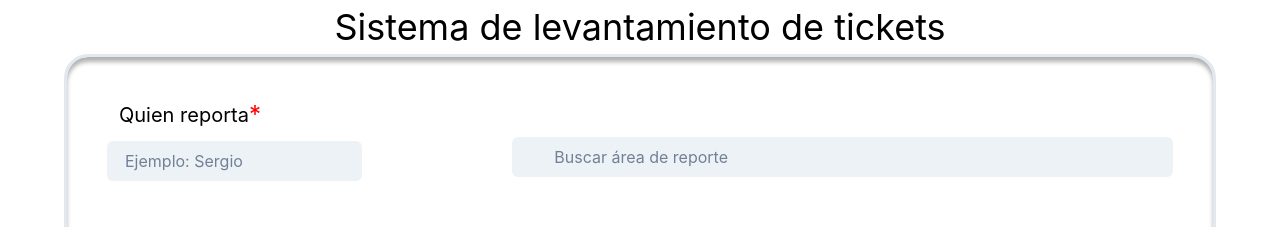
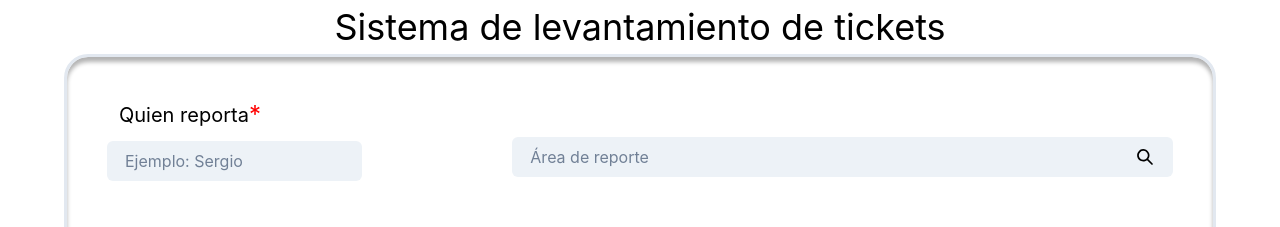
Before and after one commit to Kicho-Fops/Front-Hospital-del-Nino-morelense, a React (Vite) app: page / in a window 1280 px wide. Shown: the top 227 px of the page. Built offline with nearby package versions, Linux system fonts and the light colour scheme.

Commit message:
falta cambiar la altura del list item de buscar

```diff
--- a/package.json
+++ b/package.json
@@ -11,6 +11,7 @@
     "host": "vite --host"
   },
   "dependencies": {
+    "@chakra-ui/icons": "^2.2.4",
     "@chakra-ui/react": "^2.8.2",
     "@emotion/react": "^11.13.3",
     "@emotion/styled": "^11.13.0",
--- a/src/ui/components/QuestionForm.jsx
+++ b/src/ui/components/QuestionForm.jsx
@@ -6,7 +6,13 @@ import {
   Text,
   Textarea,
   Button,
-  useToast, // Importamos useToast
+  useToast,
+  InputGroup,
+  InputLeftElement,
+  InputRightAddon,
+  List,
+  ListItem,
+  Icon, // Importamos useToast
 } from "@chakra-ui/react";
 import { useState } from "react";
 import CustomTextBox from "./CustomTextBox";
@@ -17,6 +23,7 @@ import {
 import CustomSelect from "./CustomSelect";
 import CustomSearch from "./CustomSearch";
 import { LISTA_COMBINADA } from "../providers/listProvider";
+import { SearchIcon } from "@chakra-ui/icons";
 
 function QuestionForm() {
   const [formData, setFormData] = useState({
@@ -28,17 +35,57 @@ function QuestionForm() {
     motivoReporte: "",
   });
 
-  const [selectedValue, setSelectedValue] = useState(""); // Initialize the selected value
-  const [searchTerm, setSearchTerm] = useState(""); // Initialize the search term state
 
   const { isOpen, openDialog, closeDialog } = useConfirmationDialog(); // Usamos el hook
   const toast = useToast(); // Inicializamos el hook de useToast
+
+
+  const [searchTerm, setSearchTerm] = useState("");
+  const [filteredList, setFilteredList] = useState([]);
+
+  // Function to handle search in real-time
+  const handleInputChange = (event) => {
+    const value = event.target.value;
+    setSearchTerm(value);
+
+    if (value === "") {
+      setFilteredList([]); // Clear the list when search box is empty
+    } else {
+      // Filter LISTA_COMBINADA based on the search term
+      const filteredItems = LISTA_COMBINADA.filter((item) =>
+        item.text.toLowerCase().includes(value.toLowerCase())
+      );
+      setFilteredList(filteredItems);
+      const [area, extension] = filteredItems[0].value.split(" - "); // Separate into area and extension
+      setFormData((prevData) => ({
+        ...prevData,
+        areaReporte: area, // Store the area
+        extension: extension, // Store the extension
+      }));
+    }
+  };
+
+  const handleNormalInputChange = (event) => {
+    const { name, value } = event.target;
+    setFormData((prevData) => ({
+      ...prevData,
+      [name]: value,
+    }));
+  };
+
+  const handleItemSelect = (item) => {
+    console.log(item); // Handle item selection, like setting form values or other logic
+    setSearchTerm(item.text); // Set search term to selected item's text
+    setFilteredList([]); // Clear the list after selection
+  };
+
 
   // Función para confirmar y enviar el formulario
   const handleConfirm = () => {
     console.log("El formulario ha sido enviado!");
 
-    //console.log(formData);
+    console.log(formData);
+
 
     fetch(
       `http://hosp-nino.servidoreselruso.com:8080/api/ticket/public/create`,
@@ -97,13 +144,13 @@ function QuestionForm() {
     closeDialog();
   };
 
-  const handleInputChange = (event) => {
-    const { name, value } = event.target;
-    setFormData((prevData) => ({
-      ...prevData,
-      [name]: value,
-    }));
-  };
+  // const handleInputChange = (event) => {
+  //   const { name, value } = event.target;
+  //   setFormData((prevData) => ({
+  //     ...prevData,
+  //     [name]: value,
+  //   }));
+  // };
 
   const handleSelectChangeComputer = (event) => {
     const { value } = event.target;
@@ -114,19 +161,16 @@ function QuestionForm() {
     }));
   };
 
+
+
   const handleSearchChangeArea = (event) => {
-    const { value } = event.target; // This is the selected position
+    const { value } = event.target.value; // This is the selected position
     console.log(value);
 
     setSelectedValue(value); // Update the selected value
 
     // Find the corresponding value based on selected text
     const foundItem = LISTA_COMBINADA.find((item) => item.text === value);
-
-    // Handle search input for "Área de reporte"
-    const handleSearchChangeArea = (value) => {
-      setSearchTerm(value); // Update the search term state
-    };
 
     console.log(foundItem);
 
@@ -177,15 +221,16 @@ function QuestionForm() {
           templateColumns={{ base: "1fr", md: "repeat(3, 2fr)" }} // Stack items in 1 column on mobile, grid with 3 columns on larger screens
           templateRows="repeat(1, 1fr)"
           gap={{ base: 20, md: 150 }} // Adjust gap for mobile and larger screens
+
         >
-          <GridItem w="100%" h="0" color={"black"} colSpan={{ base: 1, md: 1 }}>
+          <GridItem w="100%" h="0" color={"black"} colSpan={{ base: 1, md: 1 }} zIndex="1000">
             <CustomTextBox
               title="Quien reporta"
               example="Ejemplo: Sergio"
               required={true}
               name="quienReporta"
               value={formData.quienReporta}
-              onChange={handleInputChange}
+              onChange={handleNormalInputChange}
             />
           </GridItem>
 
@@ -194,13 +239,42 @@ function QuestionForm() {
         h="0"
         color={"black"}
         colSpan={{ base: 1, md: 2 }}
-            marginTop={{ base: 10, md: 10 }} // More margin on mobile to push it down
+        marginTop={{ base: 10, md: 10 }}
       >
-            <CustomSearch
-              placeholder={"Buscar área de reporte"}
+        <InputGroup>
+          <Input
+            type="text"
+            placeholder="Área de reporte"
+            variant="filled"
             value={searchTerm}
-              onChange={handleSearchChangeArea} // Capture search input
+            onChange={handleInputChange}
           />
+          <InputRightAddon p={5} border="none">
+            <SearchIcon />
+          </InputRightAddon>
+        </InputGroup>
+
+
+
+      {/* Display filtered results */}
+      {filteredList.length > 0 && (
+        <Box bg="white" borderRadius="md" boxShadow="sm" mt={2} maxH="200px" overflowY="auto">
+          <List>
+            {filteredList.map((item, index) => (
+              <ListItem
+                key={index}
+                p={2}
+                borderBottom="1px solid #e2e8f0"
+                cursor="pointer"
+                onClick={() => handleItemSelect(item)}
+                zIndex={5}
+              >
+                <Text>{item.text}</Text>
+              </ListItem>
+            ))}
+          </List>
+        </Box>
+      )}
       </GridItem>
 
           <GridItem w="100%" h="1" color={"black"} colSpan={{ base: 1, md: 1 }}>
@@ -227,6 +301,7 @@ function QuestionForm() {
             h="20"
             color={"black"}
             colSpan={{ base: 1, md: 2 }}
+            zIndex={1}
           >
             <Input
               placeholder="Ejemplo: Teclado KU-0138"
@@ -235,7 +310,8 @@ function QuestionForm() {
               name="descripcionEquipo"
               value={formData.descripcionEquipo}
               isDisabled={formData.tipoEquipo !== "Otro"}
-              onChange={handleInputChange}
+              onChange={handleNormalInputChange}
+
             />
           </GridItem>
 
@@ -261,7 +337,7 @@ function QuestionForm() {
               height="300px"
               name="motivoReporte"
               value={formData.motivoReporte}
-              onChange={handleInputChange}
+              onChange={handleNormalInputChange}
             />
           </GridItem>
 
```
Also changed, not shown: 1 other file (tests, documents, lock files or other folders). Lines whose indentation alone changed are shown as unchanged.
